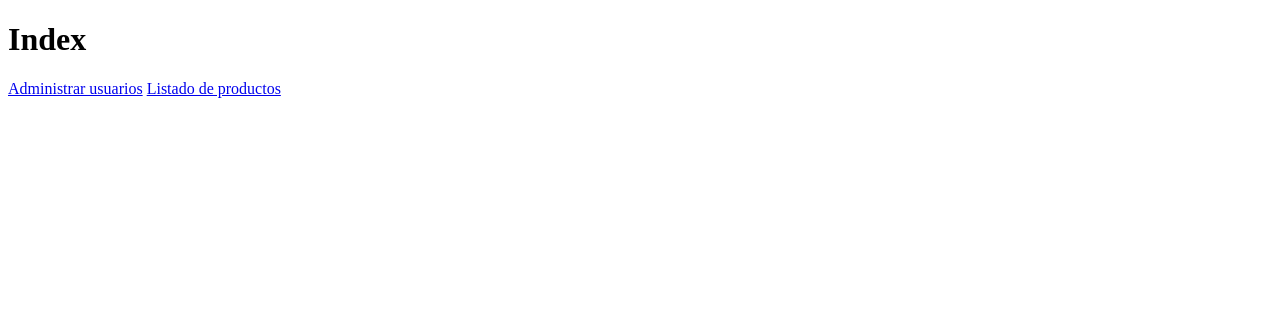
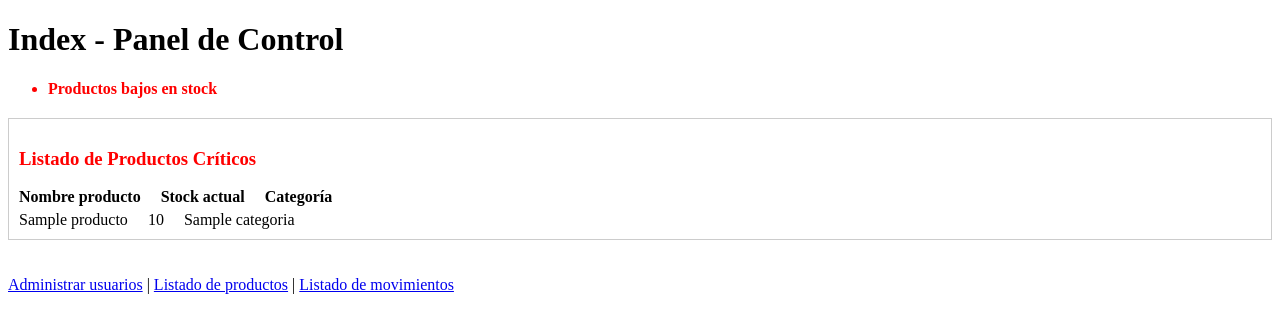
Before and after one commit to Luci1274/inventory-management-system, a Flask app: page / in a window 1280 px wide. Shown: the top 333 px of the page. Run offline with Flask 3, Linux system fonts and the light colour scheme; the visitor is signed in with stand-in values (Sample User, id 1); tables that the repository leaves empty hold one stand-in row (values such as "Sample post").

Commit message:
feat: Añadir gestión de alertas de stock y mostrar productos críticos en el panel de control

```diff
--- a/app.py
+++ b/app.py
@@ -2,7 +2,7 @@ from flask import Flask, render_template, request, redirect, session, flash, jso
 from modulos.conexion import conectar_db
 from modulos.comandos_db_producto import sql_leer_productos, sql_leer_producto, sql_leer_categorias, sql_crear_producto, sql_crear_categoria, sql_actualizar_producto, sql_eliminar_producto
 from modulos.comandos_db_usuario import sql_leer_usuarios, sql_leer_usuario, sql_crear_usuario, sql_actualizar_usuario, sql_eliminar_usuario, sql_verificar_usuario
-
+from modulos.comandos_db_alerta import sql_alertar_stock
 
 app = Flask(__name__)
 app.secret_key = "una_clave_secreta_y_segura_aqui"
@@ -38,7 +38,12 @@ def test_conexion():
 # ---------------------------------------------------------------------------------------------
 @app.route("/")
 def index():
-    return render_template("index.html")
+    listado_productos_bajos = sql_alertar_stock()
+    if listado_productos_bajos:
+        flash("Productos bajos en stock", "warning" )
+    else:
+        flash("No hay productos con stock bajo", "ok")
+    return render_template("index.html", productos = listado_productos_bajos)
 
 # ---------------------------------------------------------------------------------------------
 # Login, administración de usuarios y registro de estos
@@ -182,6 +187,15 @@ def eliminar_producto(id):
     sql_eliminar_producto(id)
     return redirect("/productos")
 
+# ---------------------------------------------------------------------------------------------
+# Historial de movimientos
+# ---------------------------------------------------------------------------------------------
+@app.route("/historial_movimiento")
+def listado_historial():
+
+    listado_historial = sql_leer_movimientos()
+    return render_template("historial_movimiento.html", movimientos = listado_historial)
+
 
 if __name__ == "__main__":
     app.run(debug=True)
--- /dev/null
+++ b/modulos/comandos_db_alerta.py
@@ -0,0 +1,13 @@
+from modulos.conexion import conectar_db
+
+#-------------------------------------------------------------------
+def sql_alertar_stock():
+    conexion = conectar_db()
+    cursor = conexion.cursor()
+
+    cursor.execute("SELECT p.nombre, p.stock_actual, c.nombre AS categoria FROM productos AS p JOIN categorias AS c ON  p.idcategorias = c.idcategorias WHERE stock_actual <= stock_minimo;")
+
+    lista_productos_bajos = cursor.fetchall()
+    cursor.close()
+    conexion.close()
+    return lista_productos_bajos
--- a/templates/index.html
+++ b/templates/index.html
@@ -3,15 +3,51 @@
 <head>
     <meta charset="UTF-8">
     <meta name="viewport" content="width=device-width, initial-scale=1.0">
-    <title>Document</title>
+    <title>Menu Principal</title>
 </head>
 <body>
     <div class="container">
         <header>
-            <h1>Index</h1>
+            <h1>Index - Panel de Control</h1>
         </header>
-        <a href="/usuarios">Administrar usuarios</a>
-        <a href="/productos">Listado de productos</a>
+
+        {% with mensajes = get_flashed_messages(with_categories=true) %}
+            {% if mensajes %}
+                <ul>
+                    {% for categoria, mensaje in mensajes %}
+                        <li class="alert alert-{{ categoria }}" style="color: {% if categoria == 'warning' %} red {% else %} green {% endif %}; font-weight: bold;">
+                            {{ mensaje }}
+                        </li>
+                    {% endfor %}
+                </ul>
+            {% endif %}
+        {% endwith %}
+
+        {% if productos %}
+            <div class="tabla" style="margin-top: 20px; border: 1px solid #ccc; padding: 10px;">
+                <h3 style="color: red;">Listado de Productos Críticos</h3>
+                <div class="fila" style="display: flex; font-weight: bold; gap: 20px;">
+                    <div class="cabecera">Nombre producto</div>
+                    <div class="cabecera">Stock actual</div>
+                    <div class="cabecera">Categoría</div>
+                </div>
+
+                {% for producto in productos %}
+                <div class="fila" style="display: flex; gap: 20px; margin-top: 5px;">
+                    <div>{{ producto.nombre }}</div>
+                    <div>{{ producto.stock_actual }}</div>
+                    <div>{{ producto.categoria }}</div>
+                </div>
+                {% endfor %}
+            </div>
+        {% endif %}
+
+        <br><br>
+        <main>
+            <a href="/usuarios">Administrar usuarios</a> |
+            <a href="/productos">Listado de productos</a> |
+            <a href="/historial_movimiento">Listado de movimientos</a>
+        </main>
     </div>
 </body>
 </html>
```
